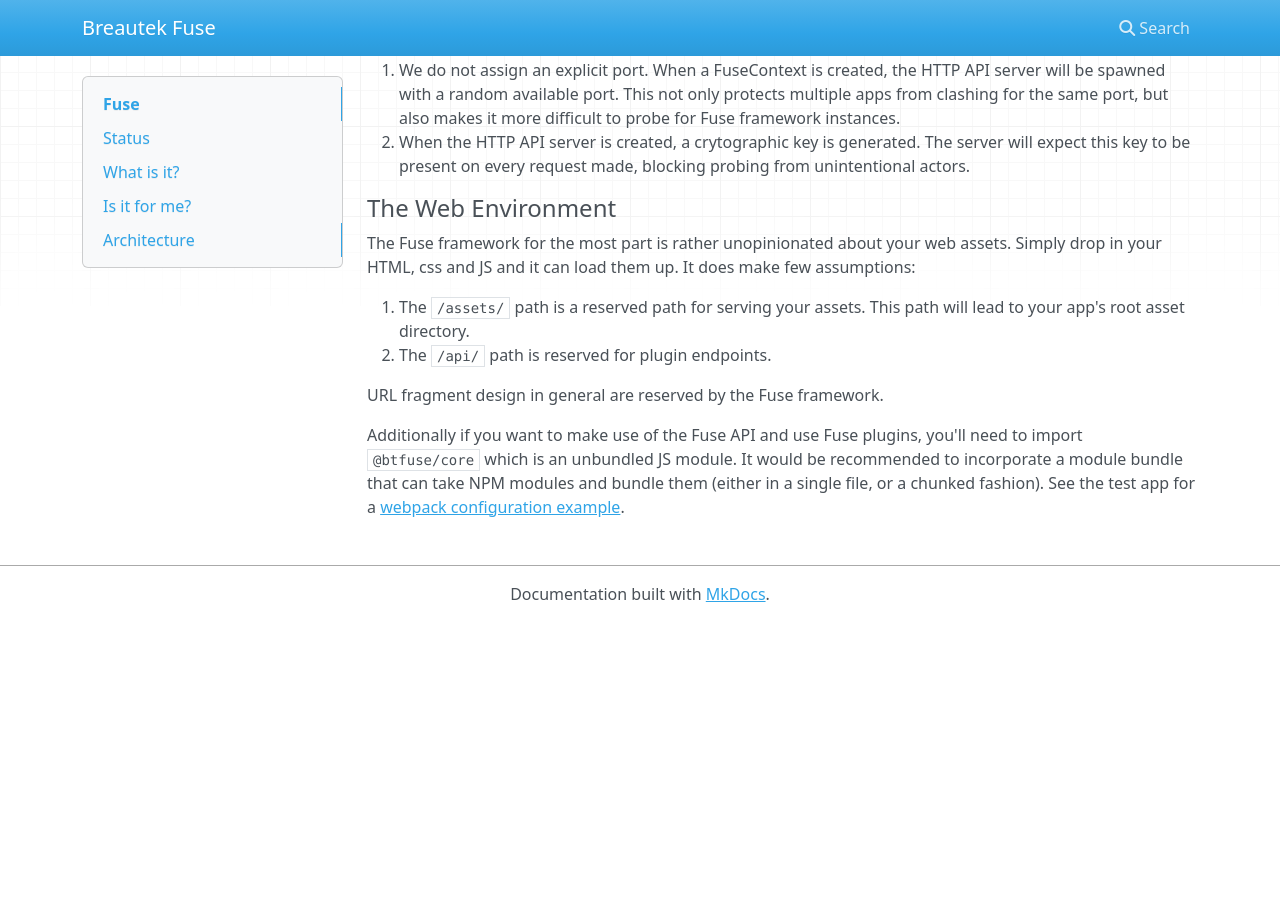
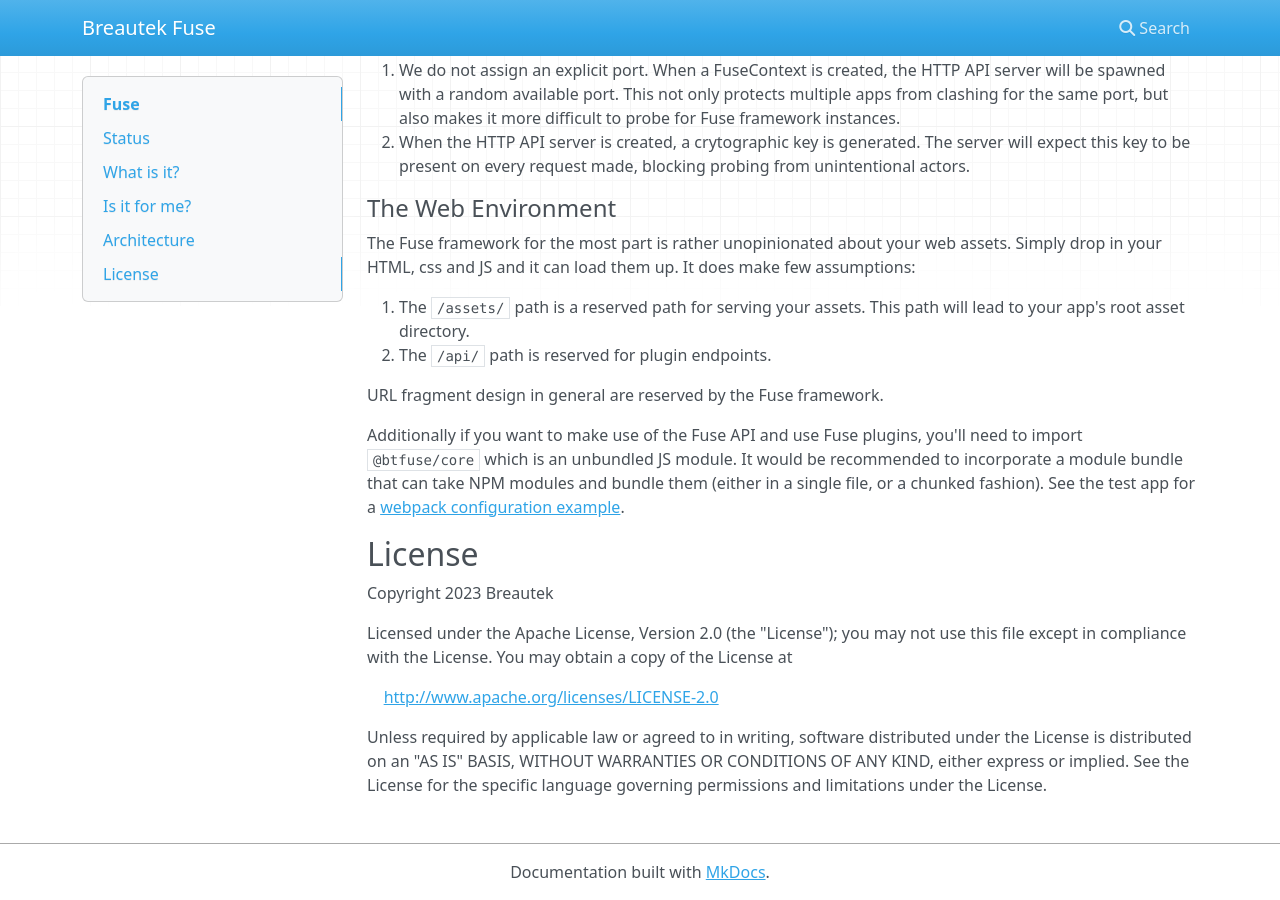
Before and after one commit to btfuse/fuse-docs, an MkDocs documentation site: the page built from docs/index.md, in a window 1280 px wide and 900 px high, scrolled down 2312 px. Built offline with MkDocs 1.6.1, drawn with Linux system fonts in a browser that asks for light colours; nearby versions of some CDN libraries; before the commit the page ends 2934 px from its top, so only the background shows below that.

Commit message:
Added license information

```diff
--- a/docs/index.md
+++ b/docs/index.md
@@ -80,3 +80,19 @@ URL fragment design in general are reserved by the Fuse framework.
 
 Additionally if you want to make use of the Fuse API and use Fuse plugins, you'll need to import `@btfuse/core` which is an unbundled JS module.
 It would be recommended to incorporate a module bundle that can take NPM modules and bundle them (either in a single file, or a chunked fashion). See the test app for a [webpack configuration example](./testapp/webpack.config.js).
+
+## License
+
+Copyright 2023 Breautek
+
+Licensed under the Apache License, Version 2.0 (the "License");
+you may not use this file except in compliance with the License.
+You may obtain a copy of the License at
+
+&nbsp;&nbsp;&nbsp;&nbsp;<a href="http://www.apache.org/licenses/LICENSE-2.0" target="_blank">http://www.apache.org/licenses/LICENSE-2.0</a>
+
+Unless required by applicable law or agreed to in writing, software
+distributed under the License is distributed on an "AS IS" BASIS,
+WITHOUT WARRANTIES OR CONDITIONS OF ANY KIND, either express or implied.
+See the License for the specific language governing permissions and
+limitations under the License.
```
Also changed, not shown: 1 other file.
